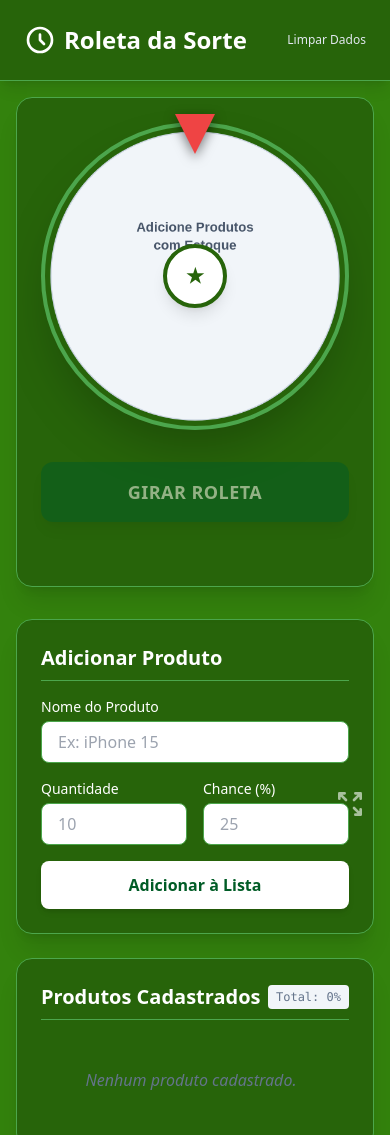
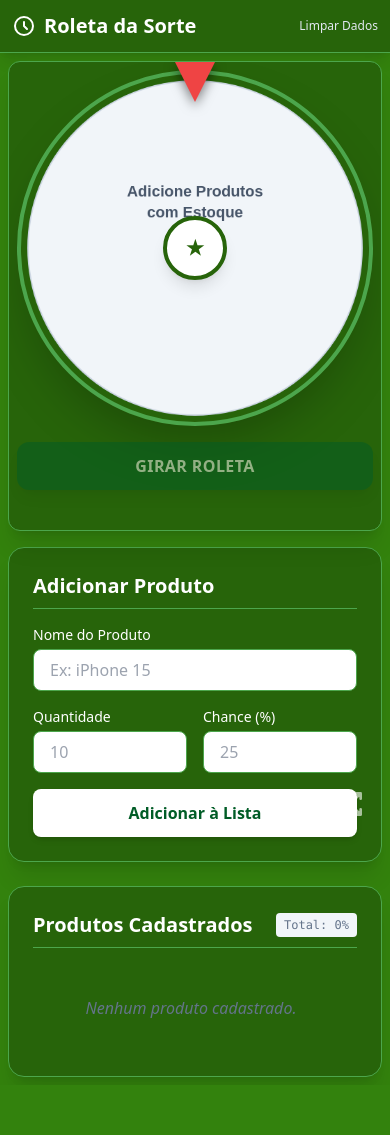
Before and after one commit to misaelbr/roleta, a plain HTML site: page index.html in a window 390 px wide. Shown: the top 1135 px of the page. After the commit the page ends 1085 px from the top, so only its background shows below. Drawn offline with nearby package versions, Linux system fonts and the light colour scheme.

Commit message:
style(responsive): optimize layout for mobile and tablet devices
- Reduce header and container padding on smaller screens to maximize content area
- Adjust wheel panel padding and border radius for better space utilization
- Scale down button size and margins on mobile devices
- Ensure wheel container uses full available width
- Maintain comfortable spacing on desktop (lg) breakpoints

```diff
--- a/index.html
+++ b/index.html
@@ -55,10 +55,10 @@
 <body class="bg-dark-900 text-slate-800 font-sans min-h-screen flex flex-col">
 
     <!-- Header -->
-    <header class="bg-dark-800 border-b border-dark-700 p-6 shadow-lg">
+    <header class="bg-dark-800 border-b border-dark-700 p-3 md:p-6 shadow-lg">
         <div class="container mx-auto flex justify-between items-center">
-            <h1 class="text-2xl font-bold text-white flex items-center gap-2">
-                <svg xmlns="http://www.w3.org/2000/svg" class="h-8 w-8" fill="none" viewBox="0 0 24 24" stroke="currentColor">
+            <h1 class="text-xl md:text-2xl font-bold text-white flex items-center gap-2">
+                <svg xmlns="http://www.w3.org/2000/svg" class="h-6 w-6 md:h-8 md:w-8" fill="none" viewBox="0 0 24 24" stroke="currentColor">
                     <path stroke-linecap="round" stroke-linejoin="round" stroke-width="2" d="M12 8v4l3 3m6-3a9 9 0 11-18 0 9 9 0 0118 0z" />
                 </svg>
                 Roleta da Sorte
@@ -68,12 +68,12 @@
     </header>
 
     <!-- Main Content -->
-    <main class="flex-grow container mx-auto p-4 lg:p-8 flex flex-col lg:flex-row gap-8">
+    <main class="flex-grow container mx-auto p-2 md:p-4 lg:p-8 flex flex-col lg:flex-row gap-4 lg:gap-8">
 
         <!-- Left Column: The Wheel -->
-        <div id="wheelPanel" class="w-full lg:w-7/12 flex flex-col items-center justify-center bg-dark-800 rounded-2xl p-6 shadow-xl border border-dark-700 relative overflow-hidden transition-all duration-300">
+        <div id="wheelPanel" class="w-full lg:w-7/12 flex flex-col items-center justify-center bg-dark-800 rounded-xl md:rounded-2xl p-2 md:p-6 shadow-xl border border-dark-700 relative overflow-hidden transition-all duration-300">
 
-            <div class="relative group">
+            <div class="relative group w-full flex justify-center">
                 <!-- Pointer -->
                 <div class="absolute top-0 left-1/2 -translate-x-1/2 -mt-2 pointer-triangle"></div>
 
@@ -86,8 +86,8 @@
                 </div>
             </div>
 
-            <div class="mt-8 flex flex-col items-center gap-4 w-full max-w-md">
-                <button id="spinBtn" class="w-full py-4 bg-accent-600 hover:bg-accent-700 text-white font-bold rounded-xl shadow-lg transform transition hover:scale-105 disabled:opacity-50 disabled:cursor-not-allowed text-lg tracking-wide">
+            <div class="mt-4 md:mt-8 flex flex-col items-center gap-2 md:gap-4 w-full max-w-md">
+                <button id="spinBtn" class="w-full py-3 md:py-4 bg-accent-600 hover:bg-accent-700 text-white font-bold rounded-xl shadow-lg transform transition hover:scale-105 disabled:opacity-50 disabled:cursor-not-allowed text-base md:text-lg tracking-wide">
                     GIRAR ROLETA
                 </button>
                 <div id="statusMessage" class="h-6 text-sm text-slate-400 font-medium"></div>
```
